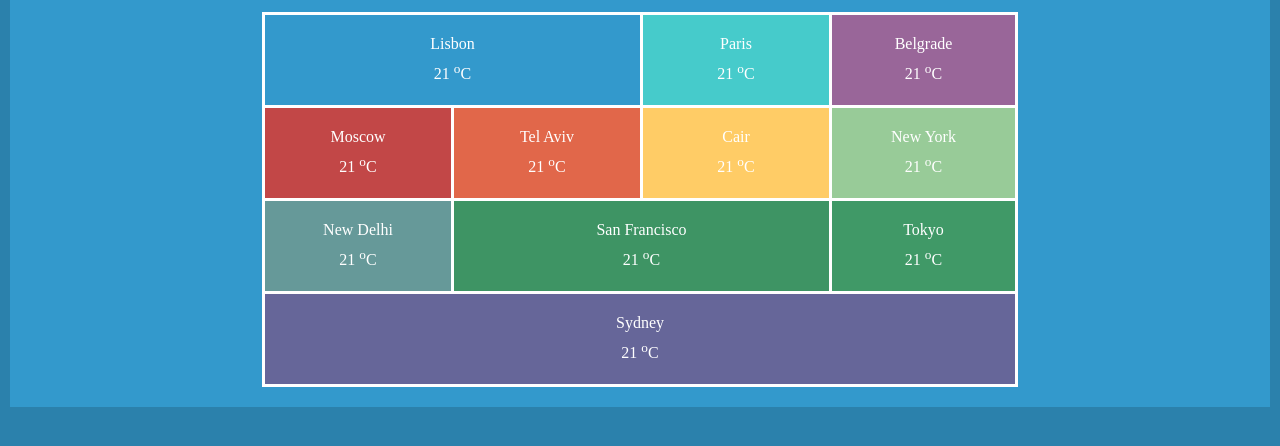
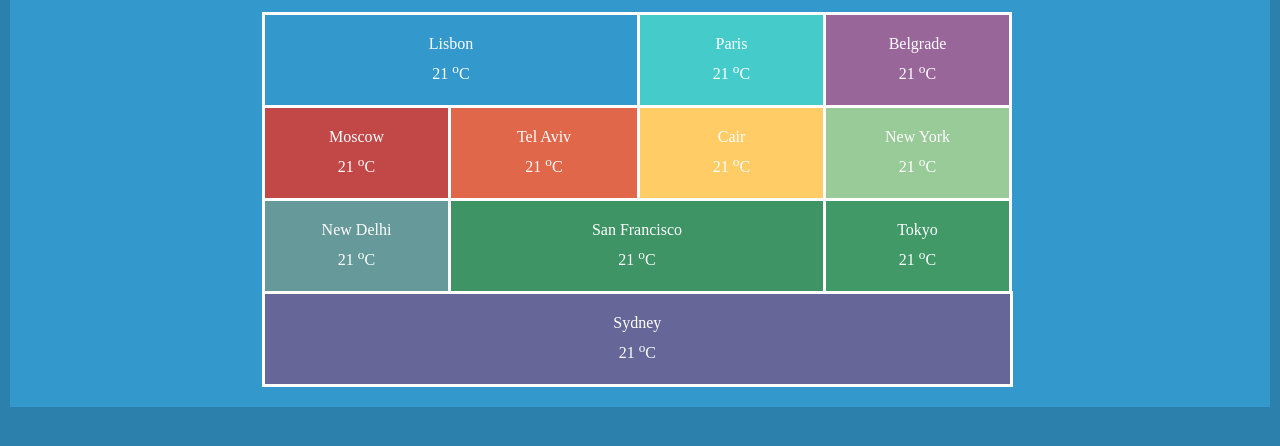
Before and after one commit to mykhailotarabtsov/css-weather-forecast, a plain HTML site: page index.html in a window 1280 px wide. Shown: the part 70-516 px from the top of the page. Drawn offline with Linux system fonts and the light colour scheme; some icons are missing.

Commit message:
fix border

```diff
--- a/css/style.css
+++ b/css/style.css
@@ -43,6 +43,7 @@ ul.weather-wrap {
 
 ul.weather-wrap:hover li{
   opacity: 0.6;
+  transition: opacity 0.7s;
 }
 
 ul.weather-wrap li:hover {
@@ -55,6 +56,7 @@ ul li {
    border: 3px solid #fff;
    font-size: 16px;
    text-align: center;
+   position: relative;
 }
 
 ul li i {
@@ -81,13 +83,15 @@ ul p {
 ul li:first-child {
   width: 50%;
   background-color: #3399cc;
-  border-right: none;
+  /* border-right: none; */
+  margin-right: -3px
 }
 
 ul li:nth-of-type(2) {
   width: 25%;
   background-color: #46cbcb;
-  border-right: none;
+  /* border-right: none; */
+  margin-right: -3px
 }
 ul li:nth-of-type(3) {
   width: 25%;
@@ -96,50 +100,64 @@ ul li:nth-of-type(3) {
 ul li:nth-of-type(4) {
   width: 25%;
   background-color: #c24747;
-  border-top: none;
-  border-right: none;
+  /* border-top: none; */
+  /* border-right: none; */
+  margin-right: -3px;
+  margin-top: -3px;
 }
 ul li:nth-of-type(5) {
-  width: 25%;
+  width: 25.4%;
   background-color: #e1674a;
-  border-top: none;
-  border-right: none;
+  /* border-top: none; */
+  /* border-right: none; */
+  margin-top: -3px;
+  margin-right: -3px;
 }
 ul li:nth-of-type(6) {
   width: 25%;
   background-color: #ffcc66;
-  border-top: none;
-  border-right: none;
+  /* border-top: none; */
+  /* border-right: none; */
+  margin-top: -3px;
+  margin-right: -3px;
 }
 ul li:nth-of-type(7) {
   width: 25%;
   background-color: #98cb98;
-  border-top: none;
+  /* border-top: none; */
+  margin-top: -3px;
 }
 ul li:nth-of-type(8) {
   width: 25%;
   background-color: #669999;
-  border-top: none;
-  border-right: none;
+  /* border-top: none; */
+  /* border-right: none; */
+  margin-top: -3px;
+  margin-right: -3px;
 }
 ul li:nth-of-type(9) {
   width: 50%;
   background-color: #cc6699;
-  border-top: none;
-  border-right: none;
+  /* border-top: none; */
+  /* border-right: none; */
+  margin-top: -3px;
+  margin-right: -3px;
 }
 ul li:nth-of-type(9) {
   width: 50%;
   background-color: #3e9464;
-  border-top: none;
+  /* border-top: none; */
+  margin-top: -3px;
 }
 ul li:nth-of-type(10) {
   width: 25%;
   background-color: #409967;
-  border-top: none;
+  /* border-top: none; */
+  margin-top: -3px;
 }
 ul li:nth-of-type(11) {
-  width: 100%;
+  width: 99.3%;
   background-color: #666699;
-  border-top: none;
+  /* border-top: none; */
+  margin-top: -3px;
 }
```
